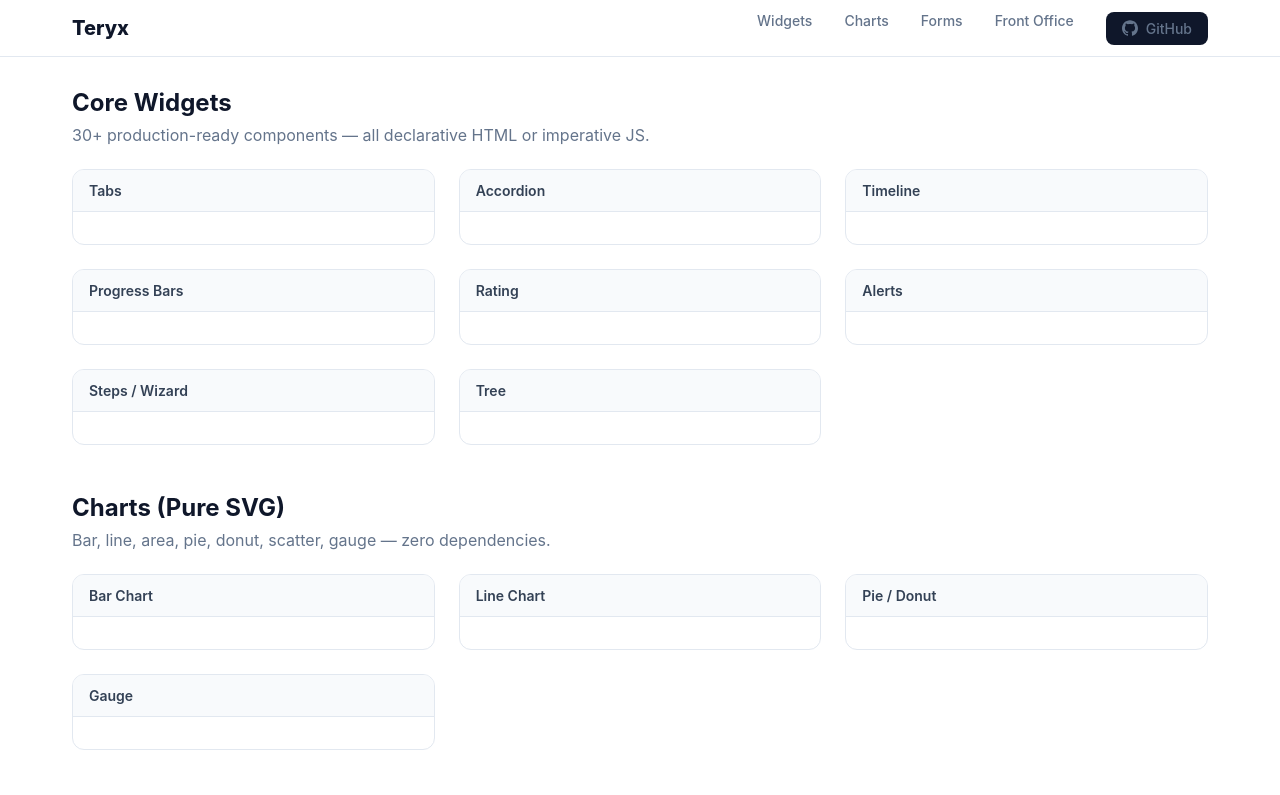
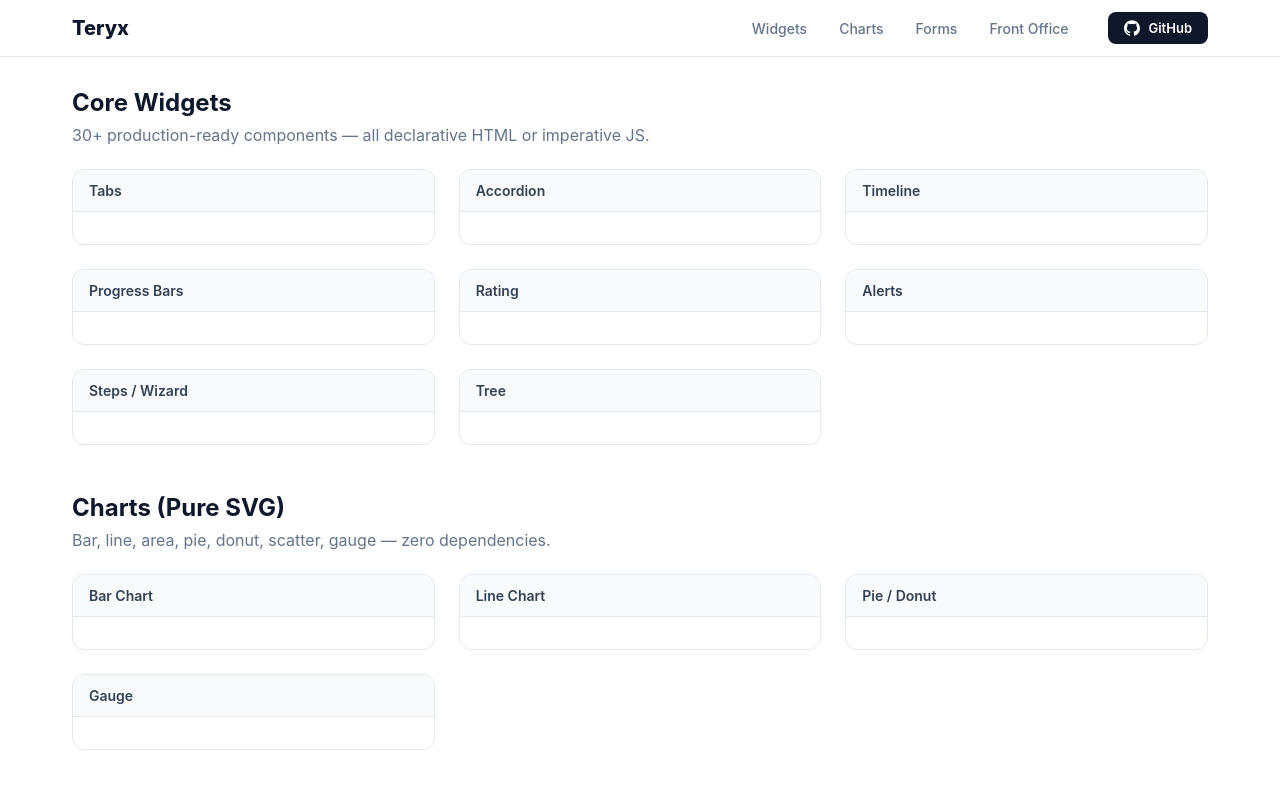
Before and after one commit to teryxjs/teryxjs, a website with bundled scripts: page pages/index.html in a window 1280 px wide. Shown: the top 795 px of the page. Built offline with nearby package versions, Linux system fonts and the light colour scheme; files whose address does not match are found by name.

Commit message:
Fix navbar styling on GitHub Pages — specificity and layout
- Use .nav-link class instead of .nav-links a descendant selector
- Flat flex layout with margin-right:auto on brand for proper spacing
- Fix GitHub button color override with !important on a.nav-gh

```diff
--- a/pages/index.html
+++ b/pages/index.html
@@ -9,13 +9,12 @@
     *, *::before, *::after { box-sizing: border-box; }
     body { margin: 0; font-family: -apple-system, BlinkMacSystemFont, 'Segoe UI', Roboto, sans-serif; }
     .nav { position: fixed; top: 0; left: 0; right: 0; z-index: 100; background: rgba(255,255,255,0.95); backdrop-filter: blur(8px); border-bottom: 1px solid #e2e8f0; }
-    .nav-inner { max-width: 1200px; margin: 0 auto; display: flex; align-items: center; justify-content: space-between; padding: 0 2rem; height: 56px; }
-    .nav-brand { font-weight: 800; font-size: 1.25rem; color: #0f172a; text-decoration: none; }
-    .nav-links { display: flex; gap: 2rem; }
-    .nav-links a { font-size: 0.875rem; color: #64748b; text-decoration: none; font-weight: 500; }
-    .nav-links a:hover { color: #0f172a; }
-    .nav-gh { display: inline-flex; align-items: center; gap: 0.5rem; padding: 0.5rem 1rem; background: #0f172a; color: #fff; border-radius: 8px; font-size: 0.875rem; font-weight: 600; text-decoration: none; }
-    .nav-gh:hover { background: #1e293b; }
+    .nav-inner { max-width: 1200px; margin: 0 auto; display: flex; align-items: center; padding: 0 2rem; height: 56px; gap: 2rem; }
+    .nav-brand { font-weight: 800; font-size: 1.25rem; color: #0f172a; text-decoration: none; margin-right: auto; }
+    .nav-link { font-size: 0.875rem; color: #64748b; text-decoration: none; font-weight: 500; transition: color 150ms; }
+    .nav-link:hover { color: #0f172a; }
+    a.nav-gh { display: inline-flex; align-items: center; gap: 0.5rem; padding: 0.5rem 1rem; background: #0f172a; color: #fff !important; border-radius: 8px; font-size: 0.8125rem; font-weight: 600; text-decoration: none; transition: background 150ms; margin-left: 0.5rem; }
+    a.nav-gh:hover { background: #334155; }
     .section { max-width: 1200px; margin: 0 auto; padding: 0 2rem; }
     .demo-grid { display: grid; grid-template-columns: repeat(auto-fit, minmax(340px, 1fr)); gap: 1.5rem; margin-bottom: 3rem; }
     .demo-box { background: #fff; border: 1px solid #e2e8f0; border-radius: 12px; overflow: hidden; }
@@ -32,16 +31,14 @@
   <nav class="nav">
     <div class="nav-inner">
       <a class="nav-brand" href="#">Teryx</a>
-      <div class="nav-links">
-        <a href="#widgets">Widgets</a>
-        <a href="#charts">Charts</a>
-        <a href="#forms">Forms</a>
-        <a href="#frontoffice">Front Office</a>
-        <a href="https://github.com/teryxjs/teryxjs" class="nav-gh">
-          <svg width="16" height="16" viewBox="0 0 24 24" fill="currentColor"><path d="M12 .297c-6.63 0-12 5.373-12 12 0 5.303 3.438 9.8 8.205 11.385.6.113.82-.258.82-.577 0-.285-.01-1.04-.015-2.04-3.338.724-4.042-1.61-4.042-1.61C4.422 18.07 3.633 17.7 3.633 17.7c-1.087-.744.084-.729.084-.729 1.205.084 1.838 1.236 1.838 1.236 1.07 1.835 2.809 1.305 3.495.998.108-.776.417-1.305.76-1.605-2.665-.3-5.466-1.332-5.466-5.93 0-1.31.465-2.38 1.235-3.22-.135-.303-.54-1.523.105-3.176 0 0 1.005-.322 3.3 1.23.96-.267 1.98-.399 3-.405 1.02.006 2.04.138 3 .405 2.28-1.552 3.285-1.23 3.285-1.23.645 1.653.24 2.873.12 3.176.765.84 1.23 1.91 1.23 3.22 0 4.61-2.805 5.625-5.475 5.92.42.36.81 1.096.81 2.22 0 1.606-.015 2.896-.015 3.286 0 .315.21.69.825.57C20.565 22.092 24 17.592 24 12.297c0-6.627-5.373-12-12-12"/></svg>
-          GitHub
-        </a>
-      </div>
+      <a class="nav-link" href="#widgets">Widgets</a>
+      <a class="nav-link" href="#charts">Charts</a>
+      <a class="nav-link" href="#forms">Forms</a>
+      <a class="nav-link" href="#frontoffice">Front Office</a>
+      <a class="nav-gh" href="https://github.com/teryxjs/teryxjs">
+        <svg width="16" height="16" viewBox="0 0 24 24" fill="currentColor"><path d="M12 .297c-6.63 0-12 5.373-12 12 0 5.303 3.438 9.8 8.205 11.385.6.113.82-.258.82-.577 0-.285-.01-1.04-.015-2.04-3.338.724-4.042-1.61-4.042-1.61C4.422 18.07 3.633 17.7 3.633 17.7c-1.087-.744.084-.729.084-.729 1.205.084 1.838 1.236 1.838 1.236 1.07 1.835 2.809 1.305 3.495.998.108-.776.417-1.305.76-1.605-2.665-.3-5.466-1.332-5.466-5.93 0-1.31.465-2.38 1.235-3.22-.135-.303-.54-1.523.105-3.176 0 0 1.005-.322 3.3 1.23.96-.267 1.98-.399 3-.405 1.02.006 2.04.138 3 .405 2.28-1.552 3.285-1.23 3.285-1.23.645 1.653.24 2.873.12 3.176.765.84 1.23 1.91 1.23 3.22 0 4.61-2.805 5.625-5.475 5.92.42.36.81 1.096.81 2.22 0 1.606-.015 2.896-.015 3.286 0 .315.21.69.825.57C20.565 22.092 24 17.592 24 12.297c0-6.627-5.373-12-12-12"/></svg>
+        GitHub
+      </a>
     </div>
   </nav>
 
```
